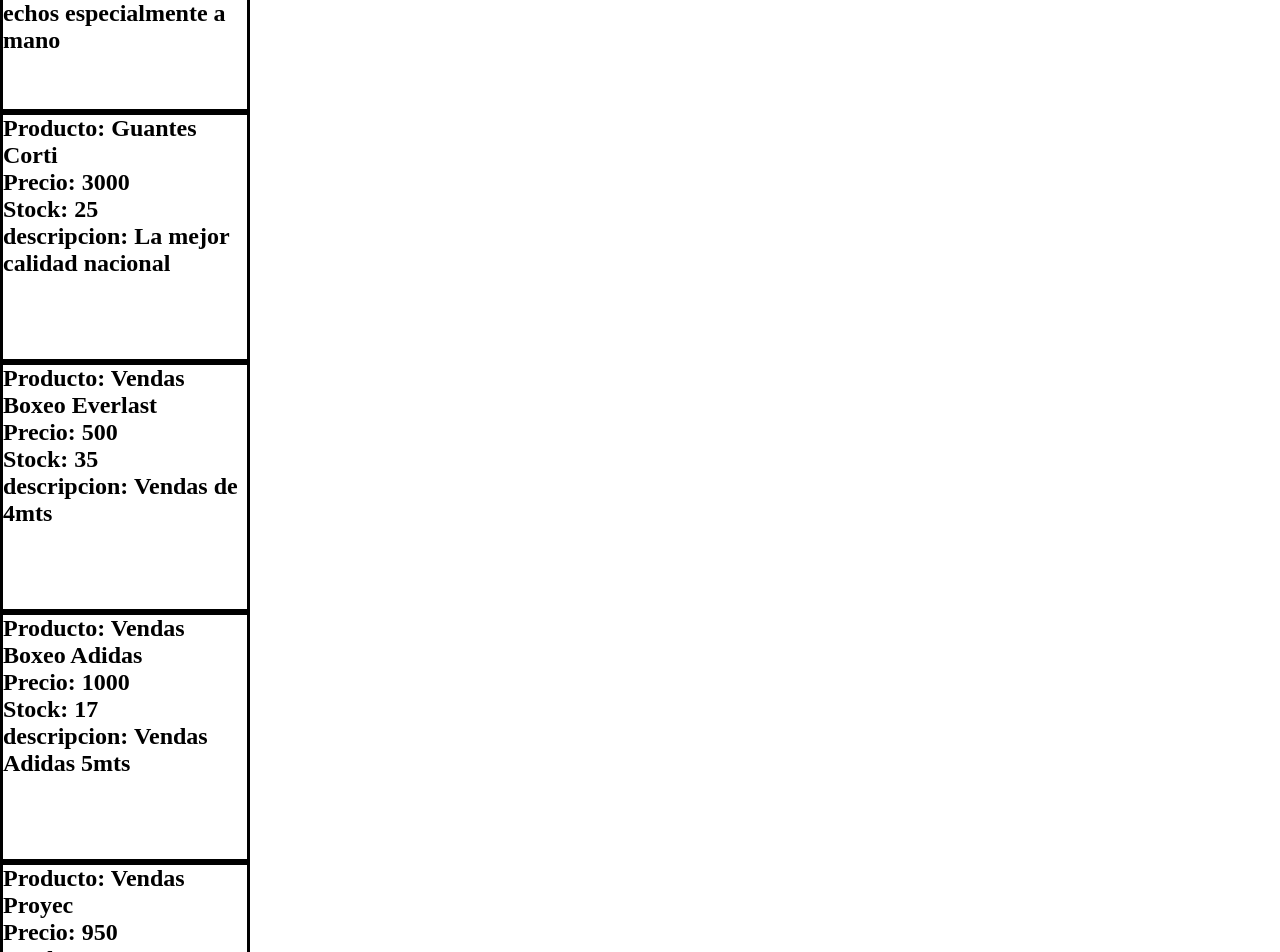
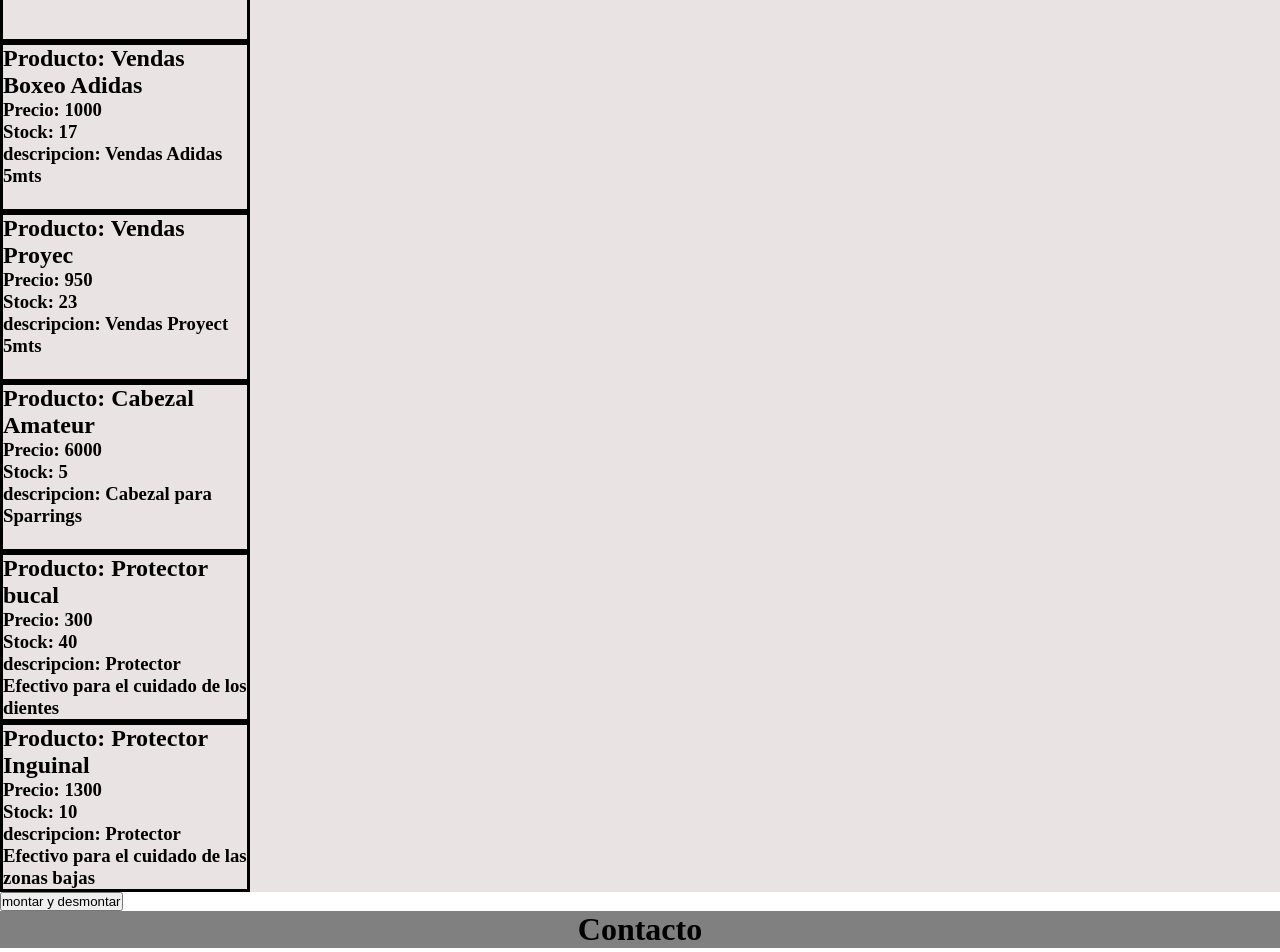
Before and after one commit to Julianm510/muriels, a React (Vite) app: page / in a window 1280 px wide. Shown: the part 820-1772 px from the top of the page. Built offline with nearby package versions, Linux system fonts and the light colour scheme.

Commit message:
props cards

```diff
--- a/src/App.jsx
+++ b/src/App.jsx
@@ -2,10 +2,7 @@ import { Footer } from "./components/layout/footer/Footer";
 import { Navbar } from "./components/layout/navbar/Navbar";
 import { ItemListContainer } from "./components/pages/itemListContainer/itemListContainer";
 import { MyPromise } from "./components/MyPromise";
-import { PruebaGrid } from "./components/PruebaGrid";
 import { useState, useEffect } from "react";
-import { Products } from "../Products";
-import { Card } from "./components/common/cartWidget/Card/Card";
 
 function App() {
   const [darkMode, setDarkMode] = useState(false);
@@ -26,11 +23,10 @@ function App() {
   return (
     <>
       <Navbar darkMode={darkMode} />
+      <button onClick={cambiarModo}>botoncam</button>
       <ItemListContainer darkMode={darkMode} />
-      <button onClick={cambiarModo}>botoncam</button>
       <button onClick={aparecer}>montar y desmontar</button>
-      <Card />
-      <MyPromise />
+      <Footer />
     </>
   );
 }
--- a/src/components/common/cartWidget/Card/Card.jsx
+++ b/src/components/common/cartWidget/Card/Card.jsx
@@ -2,13 +2,17 @@ export const Card = ({ title, price, stock, id, description }) => {
   return (
     <div>
       <div
-        style={{ border: "3px solid black", height: "250px", width: "250px" }}
+        style={{
+          border: "3px solid black",
+          height: "170px",
+          width: "250px",
+        }}
       >
         <h2>Producto: {title}</h2>
-        <h2>Precio: {price}</h2>
-        <h2>Stock: {stock}</h2>
-        <h2> {id}</h2>
-        <h2>descripcion: {description}</h2>
+        <h3>Precio: {price}</h3>
+        <h3>Stock: {stock}</h3>
+        <h3> {id}</h3>
+        <h3>descripcion: {description}</h3>
       </div>
     </div>
   );
--- a/src/components/layout/footer/footer.css
+++ b/src/components/layout/footer/footer.css
@@ -1,5 +1,5 @@
 .container-fot {
-  background-color: yellow;
+  background-color: grey;
   display: flex;
   justify-content: center;
 }
--- a/src/components/pages/itemListContainer/ItemListContainer.jsx
+++ b/src/components/pages/itemListContainer/ItemListContainer.jsx
@@ -1,6 +1,7 @@
 import "./itemListContainer.css";
 import { Greeting } from "../../common/cartWidget/Card/Greeting";
 import { Products } from "../../../../Products";
+import { MyPromise } from "../../MyPromise";
 
 export const ItemListContainer = ({ darkMode }) => {
   console.log("darkmode");
@@ -15,6 +16,7 @@ export const ItemListContainer = ({ darkMode }) => {
           title="¡Bienvenidos a nuestra tienda! , pronto estaremos disponibles."
           hora="15:30"
         />
+        <MyPromise />
       </div>
     </>
   );
```
